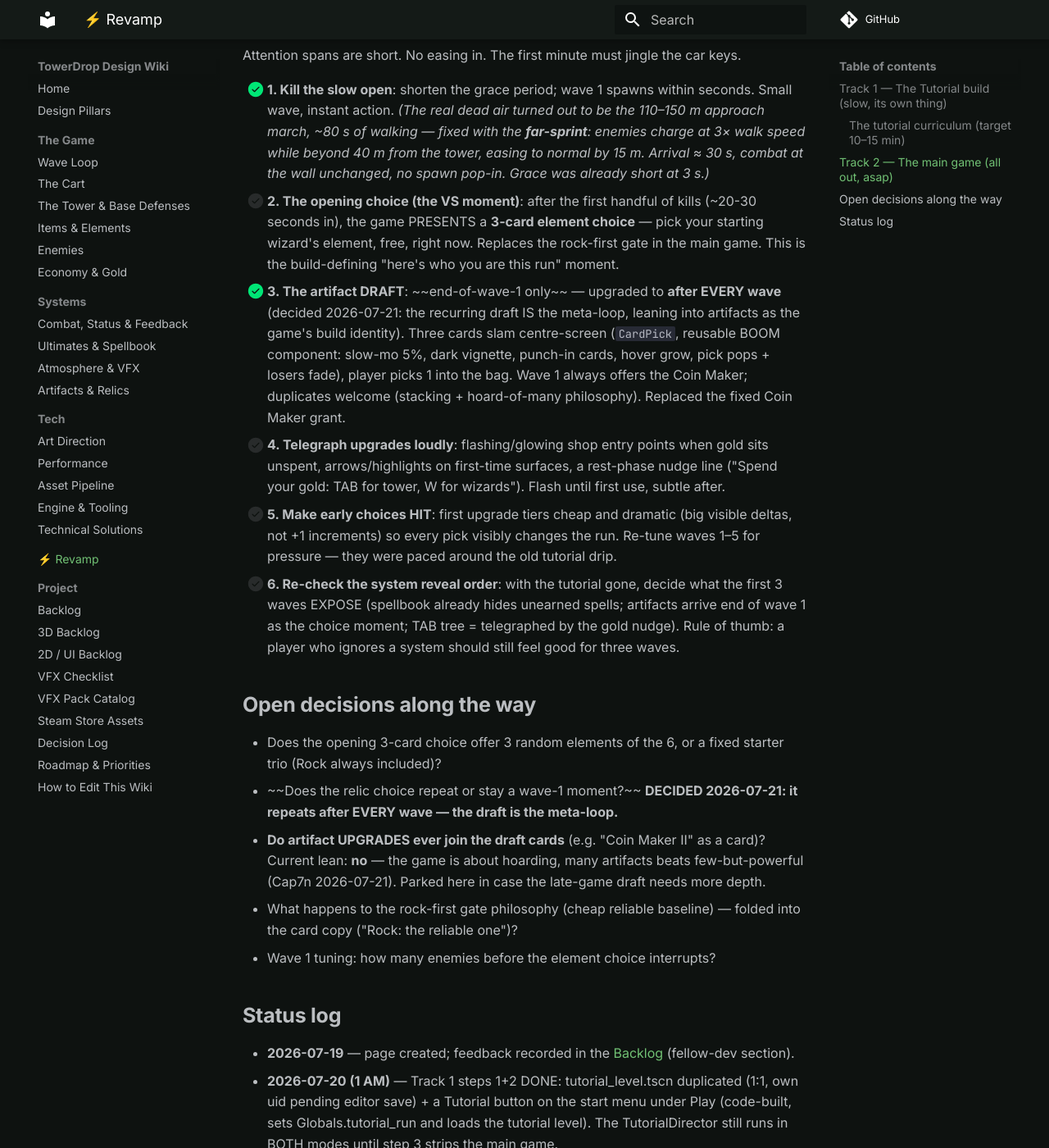
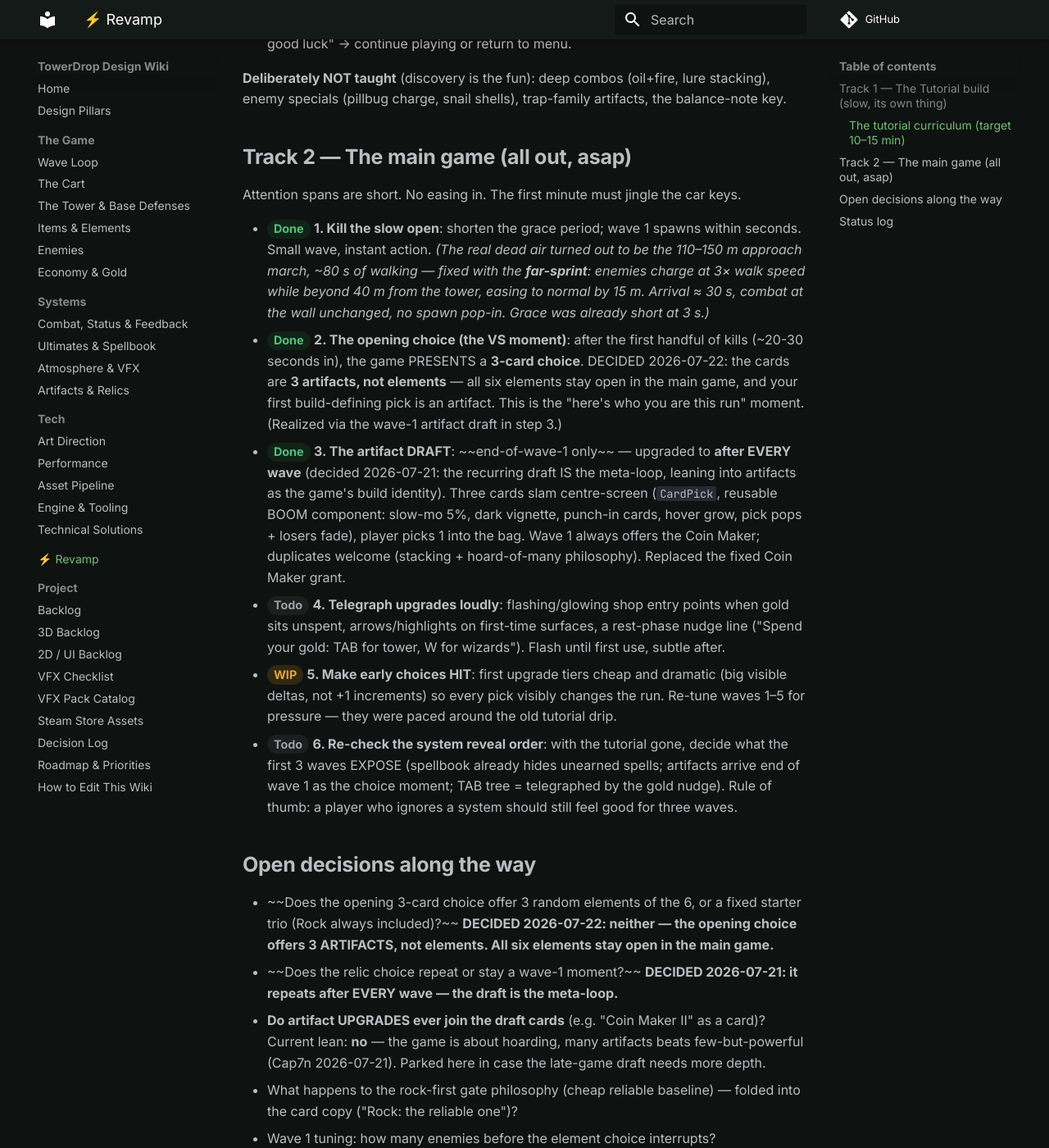
Before and after one commit to cap7n/towerdrop-docs, an MkDocs documentation site: the page built from docs/project/revamp.md, in a window 1280 px wide and 1400 px high, scrolled down 2594 px. Shown: the whole window at 82% size. Built offline with MkDocs 1.6.1 and Material for MkDocs 9.7.7, drawn with Linux system fonts in a browser that asks for light colours; comment, search, counter and statistics services are not loaded; some of the changed text lies outside the part shown.

Commit message:
Revamp: pill statuses + Track 2 updates
- Add status-pill legend and convert every item tag to coloured pills
- Track 2: opening choice → Done (decided: 3 ARTIFACT cards, not
  elements); "make early choices HIT" → WIP
- Resolve the opening-3-card open decision (artifacts, not elements)
- Bundles pending backlog-3d edits (frozen-in-ice item, windrose, rocks)

Co-Authored-By: Claude Opus 4.8 <noreply@anthropic.com>

```diff
--- a/docs/project/revamp.md
+++ b/docs/project/revamp.md
@@ -6,17 +6,19 @@ Born from dev-to-dev playtest feedback (2026-07-19): players spend their attenti
 
 This is a **two steps back, five steps forward** operation, so it gets its own tab while it's live. When both tracks are done, fold the results into the [Backlog](backlog.md) / [Decision Log](decisions.md) and delete this page.
 
+**Status tags:** <span class="pill done">Done</span> shipped · <span class="pill wip">WIP</span> in progress · <span class="pill todo">Todo</span> not started · <span class="pill idea">Idea</span> undecided · <span class="pill check">Check</span> may already be done.
+
 ---
 
 ## Track 1 — The Tutorial build (slow, its own thing)
 
 The guided intro we already built becomes a dedicated MODE, and the main game gets stripped clean.
 
-- [x] **1. Duplicate the level**: copy `level_1.tscn` → `tutorial_level.tscn`, near enough 1:1 — we already have most tutorial bits (TutorialDirector beats, rock-first gate, shop onboarding) and they simply move house.
-- [x] **2. Start-menu "Tutorial" button** → launches the tutorial level with the guided intro FORCED on (a `Globals.tutorial_run` flag the TutorialDirector reads).
-- [x] **3. Strip the main game**: `FORCE_EACH_RUN = false`; TutorialDirector goes fully dormant outside tutorial runs. Decide per beat: does it die in the main game or move to the tutorial? (The rock-first element gate is the big one — in the main game it likely DIES in favour of the opening element pick below.)
-- [ ] **4. Slow the tutorial down** — the full curriculum below, one lesson block per wave, target **10–15 minutes total**. No game-over pressure (tower can't die, or respawns free).
-- [ ] **5. Completion flag**: `tutorial done` saved to disk; first launch nudges new players toward the Tutorial button (but never forces it).
+- <span class="pill done">Done</span> **1. Duplicate the level**: copy `level_1.tscn` → `tutorial_level.tscn`, near enough 1:1 — we already have most tutorial bits (TutorialDirector beats, rock-first gate, shop onboarding) and they simply move house.
+- <span class="pill done">Done</span> **2. Start-menu "Tutorial" button** → launches the tutorial level with the guided intro FORCED on (a `Globals.tutorial_run` flag the TutorialDirector reads).
+- <span class="pill done">Done</span> **3. Strip the main game**: `FORCE_EACH_RUN = false`; TutorialDirector goes fully dormant outside tutorial runs. Decide per beat: does it die in the main game or move to the tutorial? (The rock-first element gate is the big one — in the main game it likely DIES in favour of the opening element pick below.)
+- <span class="pill todo">Todo</span> **4. Slow the tutorial down** — the full curriculum below, one lesson block per wave, target **10–15 minutes total**. No game-over pressure (tower can't die, or respawns free).
+- <span class="pill todo">Todo</span> **5. Completion flag**: `tutorial done` saved to disk; first launch nudges new players toward the Tutorial button (but never forces it).
 
 ### The tutorial curriculum (target 10–15 min)
 
@@ -24,40 +26,40 @@ Everything a player must be SHOWN, grouped into wave-sized lessons. Ticks = wire
 
 **Block 0 — Grace period (~1 min): you and the cart**
 
-- [ ] 1. **Movement**: ride the rail with A/D.
-- [ ] 2. **Camera tilt**: hold S to look down the wall (the beat exists in the director already — keep it here).
+- <span class="pill todo">Todo</span> 1. **Movement**: ride the rail with A/D.
+- <span class="pill todo">Todo</span> 2. **Camera tilt**: hold S to look down the wall (the beat exists in the director already — keep it here).
 
 **Block 1 — Wave 1 (~2 min): fight**
 
-- [ ] 3. **Dropping materials**: tap Space = one item, hold = pour the bin.
-- [ ] 4. **Inventory selection**: scroll wheel picks which item drops next (the red-rimmed slot).
-- [ ] 5. **Enemy telegraph**: the flare + the windrose point at where the wave comes from — get your cart to that side.
-- [ ] 6. **Dealing with enemies**: rocks on heads; climbers get knocked off the wall (fall damage is your friend).
-- [ ] 7. **Gold**: kills drop coins that arc to the pile on the tower top — the pile IS your bank.
+- <span class="pill todo">Todo</span> 3. **Dropping materials**: tap Space = one item, hold = pour the bin.
+- <span class="pill todo">Todo</span> 4. **Inventory selection**: scroll wheel picks which item drops next (the red-rimmed slot).
+- <span class="pill todo">Todo</span> 5. **Enemy telegraph**: the flare + the windrose point at where the wave comes from — get your cart to that side.
+- <span class="pill todo">Todo</span> 6. **Dealing with enemies**: rocks on heads; climbers get knocked off the wall (fall damage is your friend).
+- <span class="pill todo">Todo</span> 7. **Gold**: kills drop coins that arc to the pile on the tower top — the pile IS your bank.
 
 **Block 2 — Rest 1 (~2 min): spending**
 
-- [ ] 8. **The wave rhythm**: rest = shopping time; Enter calls the next wave early; the Auto next checkbox exists.
-- [ ] 9. **TAB shop**: tower & cart upgrades (buy one, feel it), and the Wizards button bridges to the wizard shops.
-- [ ] 10. **Wizard shop**: W or click a wizard; pick your element (rock-first gate teaches the flow here); buy Bigger Rock; the profile cards + Stats page.
+- <span class="pill todo">Todo</span> 8. **The wave rhythm**: rest = shopping time; Enter calls the next wave early; the Auto next checkbox exists.
+- <span class="pill todo">Todo</span> 9. **TAB shop**: tower & cart upgrades (buy one, feel it), and the Wizards button bridges to the wizard shops.
+- <span class="pill todo">Todo</span> 10. **Wizard shop**: W or click a wizard; pick your element (rock-first gate teaches the flow here); buy Bigger Rock; the profile cards + Stats page.
 
 **Block 3 — Wave 2 + Rest 2 (~3 min): defense**
 
-- [ ] 11. **Brick armour**: let a few spiders dig in — bricks tint, crack and tumble; the wall soaks damage before your HP bar.
-- [ ] 12. **Repair tool**: R or the button, click the damaged bricks, 1 gold per HP.
-- [ ] 13. **Aimed throw**: right-click lobs the selected item at the ground, left-click at a hovered enemy (60° arc).
+- <span class="pill todo">Todo</span> 11. **Brick armour**: let a few spiders dig in — bricks tint, crack and tumble; the wall soaks damage before your HP bar.
+- <span class="pill todo">Todo</span> 12. **Repair tool**: R or the button, click the damaged bricks, 1 gold per HP.
+- <span class="pill todo">Todo</span> 13. **Aimed throw**: right-click lobs the selected item at the ground, left-click at a hovered enemy (60° arc).
 
 **Block 4 — Wave 3 + Rest 3 (~3 min): the toys**
 
-- [ ] 14. **Artifacts**: grant one mid-wave — read the tooltip in the ✦ bag, place it on the tower, move it with the mover, double-click back to the bag. Mention the brick-break risk (wall = close to the action, top = safe).
-- [ ] 15. **Second wizard**: hire from the TAB shop once gold allows; different wizards can take different elements (respec refunds 75%).
+- <span class="pill todo">Todo</span> 14. **Artifacts**: grant one mid-wave — read the tooltip in the ✦ bag, place it on the tower, move it with the mover, double-click back to the bag. Mention the brick-break risk (wall = close to the action, top = safe).
+- <span class="pill todo">Todo</span> 15. **Second wizard**: hire from the TAB shop once gold allows; different wizards can take different elements (respec refunds 75%).
 
 **Block 5 — Wave 4 (~2 min): graduation**
 
-- [ ] 16. **Ultimates**: buy the ultimate node in a tree, watch it get scribed into the Spellbook, cast it.
-- [ ] 17. **Enemy diversity**: an immune/resistant enemy shows up telegraphed — resistance icons, why one damage type stops working, answer = switch what you throw.
-- [ ] 18. **Combo teaser**: one scripted moment of Frost then Rock (the brittle oneshot) — "elements combine; go find the rest."
-- [ ] 19. **Wrap-up card**: "waves keep coming and grow endless, rest is for spending, good luck" → continue playing or return to menu.
+- <span class="pill todo">Todo</span> 16. **Ultimates**: buy the ultimate node in a tree, watch it get scribed into the Spellbook, cast it.
+- <span class="pill todo">Todo</span> 17. **Enemy diversity**: an immune/resistant enemy shows up telegraphed — resistance icons, why one damage type stops working, answer = switch what you throw.
+- <span class="pill todo">Todo</span> 18. **Combo teaser**: one scripted moment of Frost then Rock (the brittle oneshot) — "elements combine; go find the rest."
+- <span class="pill todo">Todo</span> 19. **Wrap-up card**: "waves keep coming and grow endless, rest is for spending, good luck" → continue playing or return to menu.
 
 **Deliberately NOT taught** (discovery is the fun): deep combos (oil+fire, lure stacking), enemy specials (pillbug charge, snail shells), trap-family artifacts, the balance-note key.
 
@@ -65,16 +67,16 @@ Everything a player must be SHOWN, grouped into wave-sized lessons. Ticks = wire
 
 Attention spans are short. No easing in. The first minute must jingle the car keys.
 
-- [x] **1. Kill the slow open**: shorten the grace period; wave 1 spawns within seconds. Small wave, instant action. *(The real dead air turned out to be the 110–150 m approach march, ~80 s of walking — fixed with the **far-sprint**: enemies charge at 3× walk speed while beyond 40 m from the tower, easing to normal by 15 m. Arrival ≈ 30 s, combat at the wall unchanged, no spawn pop-in. Grace was already short at 3 s.)*
-- [ ] **2. The opening choice (the VS moment)**: after the first handful of kills (~20-30 seconds in), the game PRESENTS a **3-card element choice** — pick your starting wizard's element, free, right now. Replaces the rock-first gate in the main game. This is the build-defining "here's who you are this run" moment.
-- [x] **3. The artifact DRAFT**: ~~end-of-wave-1 only~~ — upgraded to **after EVERY wave** (decided 2026-07-21: the recurring draft IS the meta-loop, leaning into artifacts as the game's build identity). Three cards slam centre-screen (`CardPick`, reusable BOOM component: slow-mo 5%, dark vignette, punch-in cards, hover grow, pick pops + losers fade), player picks 1 into the bag. Wave 1 always offers the Coin Maker; duplicates welcome (stacking + hoard-of-many philosophy). Replaced the fixed Coin Maker grant.
-- [ ] **4. Telegraph upgrades loudly**: flashing/glowing shop entry points when gold sits unspent, arrows/highlights on first-time surfaces, a rest-phase nudge line ("Spend your gold: TAB for tower, W for wizards"). Flash until first use, subtle after.
-- [ ] **5. Make early choices HIT**: first upgrade tiers cheap and dramatic (big visible deltas, not +1 increments) so every pick visibly changes the run. Re-tune waves 1–5 for pressure — they were paced around the old tutorial drip.
-- [ ] **6. Re-check the system reveal order**: with the tutorial gone, decide what the first 3 waves EXPOSE (spellbook already hides unearned spells; artifacts arrive end of wave 1 as the choice moment; TAB tree = telegraphed by the gold nudge). Rule of thumb: a player who ignores a system should still feel good for three waves.
+- <span class="pill done">Done</span> **1. Kill the slow open**: shorten the grace period; wave 1 spawns within seconds. Small wave, instant action. *(The real dead air turned out to be the 110–150 m approach march, ~80 s of walking — fixed with the **far-sprint**: enemies charge at 3× walk speed while beyond 40 m from the tower, easing to normal by 15 m. Arrival ≈ 30 s, combat at the wall unchanged, no spawn pop-in. Grace was already short at 3 s.)*
+- <span class="pill done">Done</span> **2. The opening choice (the VS moment)**: after the first handful of kills (~20-30 seconds in), the game PRESENTS a **3-card choice**. DECIDED 2026-07-22: the cards are **3 artifacts, not elements** — all six elements stay open in the main game, and your first build-defining pick is an artifact. This is the "here's who you are this run" moment. (Realized via the wave-1 artifact draft in step 3.)
+- <span class="pill done">Done</span> **3. The artifact DRAFT**: ~~end-of-wave-1 only~~ — upgraded to **after EVERY wave** (decided 2026-07-21: the recurring draft IS the meta-loop, leaning into artifacts as the game's build identity). Three cards slam centre-screen (`CardPick`, reusable BOOM component: slow-mo 5%, dark vignette, punch-in cards, hover grow, pick pops + losers fade), player picks 1 into the bag. Wave 1 always offers the Coin Maker; duplicates welcome (stacking + hoard-of-many philosophy). Replaced the fixed Coin Maker grant.
+- <span class="pill todo">Todo</span> **4. Telegraph upgrades loudly**: flashing/glowing shop entry points when gold sits unspent, arrows/highlights on first-time surfaces, a rest-phase nudge line ("Spend your gold: TAB for tower, W for wizards"). Flash until first use, subtle after.
+- <span class="pill wip">WIP</span> **5. Make early choices HIT**: first upgrade tiers cheap and dramatic (big visible deltas, not +1 increments) so every pick visibly changes the run. Re-tune waves 1–5 for pressure — they were paced around the old tutorial drip.
+- <span class="pill todo">Todo</span> **6. Re-check the system reveal order**: with the tutorial gone, decide what the first 3 waves EXPOSE (spellbook already hides unearned spells; artifacts arrive end of wave 1 as the choice moment; TAB tree = telegraphed by the gold nudge). Rule of thumb: a player who ignores a system should still feel good for three waves.
 
 ## Open decisions along the way
 
-- Does the opening 3-card choice offer 3 random elements of the 6, or a fixed starter trio (Rock always included)?
+- ~~Does the opening 3-card choice offer 3 random elements of the 6, or a fixed starter trio (Rock always included)?~~ **DECIDED 2026-07-22: neither — the opening choice offers 3 ARTIFACTS, not elements. All six elements stay open in the main game.**
 - ~~Does the relic choice repeat or stay a wave-1 moment?~~ **DECIDED 2026-07-21: it repeats after EVERY wave — the draft is the meta-loop.**
 - **Do artifact UPGRADES ever join the draft cards** (e.g. "Coin Maker II" as a card)? Current lean: **no** — the game is about hoarding, many artifacts beats few-but-powerful (Cap7n 2026-07-21). Parked here in case the late-game draft needs more depth.
 - What happens to the rock-first gate philosophy (cheap reliable baseline) — folded into the card copy ("Rock: the reliable one")?
```
